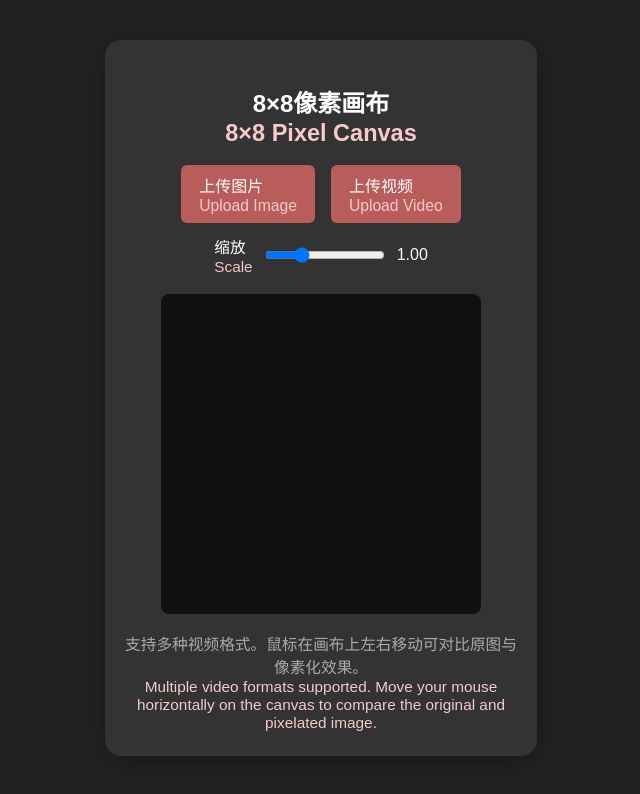
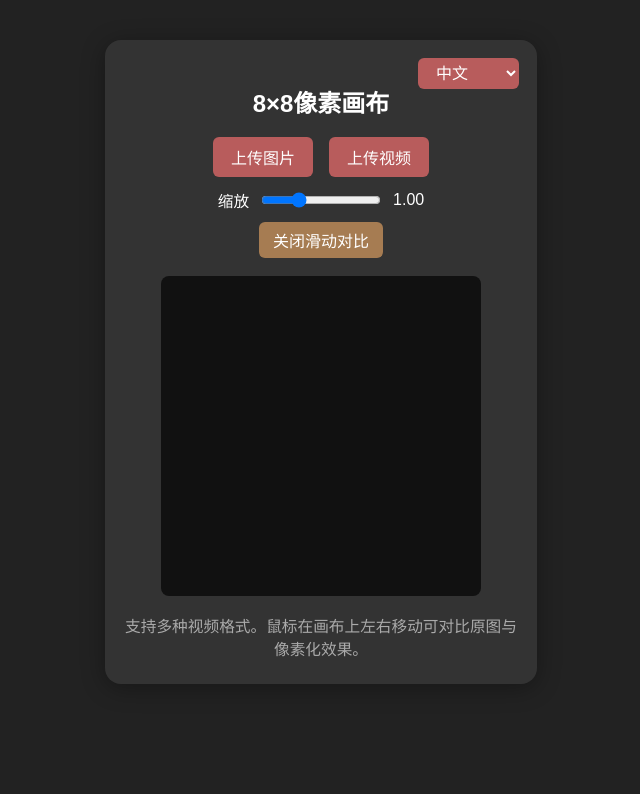
Before and after one commit to yvonneshih/pixelatedCanvastest, a plain HTML site: page index.html in a window 1280 px wide. Shown: the whole page, without its empty margins (319-959 px from the left). Drawn offline with Linux system fonts and the light colour scheme.

Commit message:
Update index.html

```diff
--- a/index.html
+++ b/index.html
@@ -1,4 +1,3 @@
-
 <!DOCTYPE html>
 <html lang="zh-CN">
 <head>
@@ -6,8 +5,8 @@
   <title>8×8像素画布 / 8×8 Pixel Canvas</title>
   <meta name="viewport" content="width=device-width, initial-scale=1.0">
   <style>
-    body { background: #222; color: #fff; font-family: Arial, sans-serif; margin: 0; padding: 0; }
-    .container { max-width: 400px; margin: 40px auto; background: #333; border-radius: 16px; box-shadow: 0 4px 24px #0005; padding: 24px 16px; }
+    body { background: #222; color: #fff; font-family: Arial, "PingFang SC", "Microsoft YaHei", "Malgun Gothic", "Apple SD Gothic Neo", "Nanum Gothic", sans-serif; margin: 0; padding: 0; }
+    .container { max-width: 400px; margin: 40px auto; background: #333; border-radius: 16px; box-shadow: 0 4px 24px #0005; padding: 24px 16px; position: relative;}
     h2 { text-align: center; margin-bottom: 18px; }
     #canvas { display: block; margin: 18px auto; background: #111; border-radius: 8px; touch-action: none; cursor: pointer;}
     .upload-btns { display: flex; justify-content: center; gap: 16px; margin-bottom: 12px;}
@@ -20,47 +19,155 @@
     .video-controls { text-align: center; margin-bottom: 10px; }
     .video-controls button { background: #b85c5c; color: #fff; border: none; border-radius: 6px; padding: 6px 18px; font-size: 1em; margin: 0 6px; }
     .video-controls button:active { background: #a67c52; }
+    .toggle-btn { background: #b85c5c; color: #fff; border: none; border-radius: 6px; padding: 6px 14px; font-size: 1em; cursor: pointer; margin-bottom: 10px; transition: background 0.2s; display: block; margin-left: auto; margin-right: auto;}
+    .toggle-btn.active { background: #a67c52; }
     video { display: none; }
     .error { color: #ffb3b3; text-align: center; margin: 8px 0; }
-    .bilingual { font-size: 0.98em; color: #f7cac9; }
+    .lang-select {
+      position: absolute; top: 18px; right: 18px;
+      background: #b85c5c; color: #fff; border: none; border-radius: 6px;
+      padding: 6px 14px; font-size: 1em; cursor: pointer; z-index: 10;
+      transition: background 0.2s;
+    }
+    @media (max-width: 500px) {
+      .container { padding: 12px 2vw; }
+      .lang-select { top: 8px; right: 8px; font-size: 0.95em; padding: 5px 10px;}
+    }
   </style>
 </head>
 <body>
   <div class="container">
-    <h2>
-      8×8像素画布<br>
-      <span class="bilingual">8×8 Pixel Canvas</span>
-    </h2>
+    <select class="lang-select" id="langSelect">
+      <option value="zh">中文</option>
+      <option value="en">English</option>
+      <option value="no">Norsk</option>
+      <option value="ko">한국어</option>
+    </select>
+    <h2 id="title"></h2>
     <div class="upload-btns">
-      <label>
-        上传图片<br><span class="bilingual">Upload Image</span>
+      <label id="imgLabel">
         <input type="file" accept="image/*" id="imgInput">
       </label>
-      <label>
-        上传视频<br><span class="bilingual">Upload Video</span>
+      <label id="videoLabel">
         <input type="file" accept="video/*,.mp4,.webm,.ogg,.avi,.mov,.mkv,.flv" id="videoInput">
       </label>
     </div>
     <div class="slider-group">
-      <label>缩放<br><span class="bilingual">Scale</span></label>
+      <label id="scaleLabel"></label>
       <input type="range" id="scaleSlider" min="0.2" max="3" step="0.01" value="1">
       <span id="scaleVal">1.00</span>
     </div>
+    <button class="toggle-btn" id="compareBtn"></button>
     <div class="video-controls" id="videoControls" style="display:none;">
-      <button id="playBtn">播放<br><span class="bilingual">Play</span></button>
-      <button id="pauseBtn">暂停<br><span class="bilingual">Pause</span></button>
+      <button id="playBtn"></button>
+      <button id="pauseBtn"></button>
     </div>
     <canvas id="canvas" width="320" height="320"></canvas>
     <video id="video" crossorigin="anonymous" playsinline webkit-playsinline></video>
     <div class="error" id="errorMsg"></div>
-    <div class="tip">
-      支持多种视频格式。鼠标在画布上左右移动可对比原图与像素化效果。<br>
-      <span class="bilingual">
-        Multiple video formats supported. Move your mouse horizontally on the canvas to compare the original and pixelated image.
-      </span>
-    </div>
+    <div class="tip" id="tip"></div>
   </div>
   <script>
+    // 多语言文本
+    const LANGS = [
+      {
+        code: "zh",
+        name: "中文",
+        title: "8×8像素画布",
+        imgLabel: "上传图片",
+        videoLabel: "上传视频",
+        scaleLabel: "缩放",
+        playBtn: "播放",
+        pauseBtn: "暂停",
+        tip: "支持多种视频格式。鼠标在画布上左右移动可对比原图与像素化效果。",
+        compareOn: "开启滑动对比",
+        compareOff: "关闭滑动对比",
+        err1: "视频无法读取帧，请尝试其他格式（推荐mp4/webm/ogg/avi/mov/mkv/flv）。",
+        err2: "视频加载失败，请尝试其他格式（推荐mp4/webm/ogg/avi/mov/mkv/flv）。"
+      },
+      {
+        code: "en",
+        name: "English",
+        title: "8×8 Pixel Canvas",
+        imgLabel: "Upload Image",
+        videoLabel: "Upload Video",
+        scaleLabel: "Scale",
+        playBtn: "Play",
+        pauseBtn: "Pause",
+        tip: "Multiple video formats supported. Move your mouse horizontally on the canvas to compare the original and pixelated image.",
+        compareOn: "Enable Compare",
+        compareOff: "Disable Compare",
+        err1: "Video frame cannot be read. Please try another format (mp4/webm/ogg/avi/mov/mkv/flv recommended).",
+        err2: "Video load failed. Please try another format (mp4/webm/ogg/avi/mov/mkv/flv recommended)."
+      },
+      {
+        code: "no",
+        name: "Norsk",
+        title: "8×8 Piksel Lerret",
+        imgLabel: "Last opp bilde",
+        videoLabel: "Last opp video",
+        scaleLabel: "Skala",
+        playBtn: "Spill av",
+        pauseBtn: "Pause",
+        tip: "Støtter flere videoformater. Flytt musen horisontalt over lerretet for å sammenligne originalen og pikselbildet.",
+        compareOn: "Aktiver sammenligning",
+        compareOff: "Deaktiver sammenligning",
+        err1: "Kan ikke lese videobilde. Prøv et annet format (mp4/webm/ogg/avi/mov/mkv/flv anbefales).",
+        err2: "Videoen kunne ikke lastes. Prøv et annet format (mp4/webm/ogg/avi/mov/mkv/flv anbefales)."
+      },
+      {
+        code: "ko",
+        name: "한국어",
+        title: "8×8 픽셀 캔버스",
+        imgLabel: "이미지 업로드",
+        videoLabel: "비디오 업로드",
+        scaleLabel: "확대/축소",
+        playBtn: "재생",
+        pauseBtn: "일시정지",
+        tip: "여러 비디오 포맷을 지원합니다. 캔버스에서 마우스를 좌우로 이동하면 원본과 픽셀화 이미지를 비교할 수 있습니다.",
+        compareOn: "비교 활성화",
+        compareOff: "비교 비활성화",
+        err1: "비디오 프레임을 읽을 수 없습니다. 다른 포맷(mp4/webm/ogg/avi/mov/mkv/flv 권장)을 시도해보세요.",
+        err2: "비디오를 불러올 수 없습니다. 다른 포맷(mp4/webm/ogg/avi/mov/mkv/flv 권장)을 시도해보세요."
+      }
+    ];
+    let langIdx = 0;
+
+    let compareEnabled = true;
+
+    function setLangByCode(code) {
+      langIdx = LANGS.findIndex(l => l.code === code);
+      if (langIdx === -1) langIdx = 0;
+      const L = LANGS[langIdx];
+      document.getElementById('title').textContent = L.title;
+      document.getElementById('imgLabel').childNodes[0].textContent = L.imgLabel;
+      document.getElementById('videoLabel').childNodes[0].textContent = L.videoLabel;
+      document.getElementById('scaleLabel').textContent = L.scaleLabel;
+      document.getElementById('playBtn').textContent = L.playBtn;
+      document.getElementById('pauseBtn').textContent = L.pauseBtn;
+      document.getElementById('tip').textContent = L.tip;
+      document.getElementById('compareBtn').textContent = compareEnabled ? L.compareOff : L.compareOn;
+      document.getElementById('compareBtn').className = compareEnabled ? 'toggle-btn active' : 'toggle-btn';
+      // 重新绑定input事件
+      document.getElementById('imgInput').addEventListener('change', imgInputHandler);
+      document.getElementById('videoInput').addEventListener('change', videoInputHandler);
+      // 清空错误
+      document.getElementById('errorMsg').textContent = '';
+    }
+
+    document.getElementById('langSelect').onchange = function() {
+      setLangByCode(this.value);
+      draw();
+    };
+
+    document.getElementById('compareBtn').onclick = function() {
+      compareEnabled = !compareEnabled;
+      setLangByCode(LANGS[langIdx].code);
+      if (!compareEnabled) showCompare = false;
+      draw();
+    };
+
+    // 画布相关
     const canvas = document.getElementById('canvas');
     const ctx = canvas.getContext('2d');
     const gridSize = 8;
@@ -74,7 +181,7 @@
     let animationId = null;
     let errorMsg = document.getElementById('errorMsg');
     let showCompare = false;
-    let compareX = canvas.width; // 鼠标横坐标，决定原图覆盖范围
+    let compareX = canvas.width;
 
     // 缩放滑块
     const scaleSlider = document.getElementById('scaleSlider');
@@ -86,7 +193,7 @@
     });
 
     // 上传图片
-    document.getElementById('imgInput').addEventListener('change', function(e) {
+    function imgInputHandler(e) {
       errorMsg.textContent = "";
       const file = e.target.files[0];
       if (!file) return;
@@ -104,10 +211,11 @@
       document.getElementById('videoControls').style.display = "none";
       video.pause();
       cancelAnimationFrame(animationId);
-    });
+    }
+    document.getElementById('imgInput').addEventListener('change', imgInputHandler);
 
     // 上传视频
-    document.getElementById('videoInput').addEventListener('change', function(e) {
+    function videoInputHandler(e) {
       errorMsg.textContent = "";
       const file = e.target.files[0];
       if (!file) return;
@@ -118,21 +226,23 @@
       video.currentTime = 0;
       video.oncanplay = function() {
         if (video.videoWidth === 0 || video.videoHeight === 0) {
-          errorMsg.textContent = "视频无法读取帧，请尝试其他格式（推荐mp4/webm/ogg/avi/mov/mkv/flv）。\nVideo frame cannot be read. Please try another format (mp4/webm/ogg/avi/mov/mkv/flv recommended).";
+          errorMsg.textContent = LANGS[langIdx].err1;
           return;
         }
-        imgObj.scale = 1;
-        scaleSlider.value = 1;
-        scaleVal.textContent = "1.00";
-        imgObj.x = (canvas.width - video.videoWidth) / 2;
-        imgObj.y = (canvas.height - video.videoHeight) / 2;
+        // 不再重置缩放和位置
+        // imgObj.scale = 1;
+        // scaleSlider.value = 1;
+        // scaleVal.textContent = "1.00";
+        // imgObj.x = (canvas.width - video.videoWidth) / 2;
+        // imgObj.y = (canvas.height - video.videoHeight) / 2;
         document.getElementById('videoControls').style.display = "";
         draw();
       };
       video.onerror = function() {
-        errorMsg.textContent = "视频加载失败，请尝试其他格式（推荐mp4/webm/ogg/avi/mov/mkv/flv）。\nVideo load failed. Please try another format (mp4/webm/ogg/avi/mov/mkv/flv recommended).";
+        errorMsg.textContent = LANGS[langIdx].err2;
       };
-    });
+    }
+    document.getElementById('videoInput').addEventListener('change', videoInputHandler);
 
     // 拖动图片/视频
     function getPointer(e) {
@@ -196,22 +306,26 @@
     canvas.addEventListener('mousemove', function(e) {
       if (!img && !isVideo) return;
       if (isDragging) return; // 拖动时不触发对比
+      if (!compareEnabled) return;
       showCompare = true;
       compareX = getPointer(e).x;
       draw();
     });
     canvas.addEventListener('mouseleave', function() {
+      if (!compareEnabled) return;
       showCompare = false;
       draw();
     });
     canvas.addEventListener('touchmove', function(e) {
       if (!img && !isVideo) return;
       if (isDragging) return;
+      if (!compareEnabled) return;
       showCompare = true;
       compareX = getPointer(e).x;
       draw();
     });
     canvas.addEventListener('touchend', function() {
+      if (!compareEnabled) return;
       showCompare = false;
       draw();
     });
@@ -304,7 +418,7 @@
         ctx.restore();
 
         // 滑动对比原图
-        if (showCompare && compareX > 0) {
+        if (compareEnabled && showCompare && compareX > 0) {
           ctx.save();
           ctx.beginPath();
           ctx.rect(0, 0, compareX, canvas.height);
@@ -314,6 +428,9 @@
         }
       }
     }
+
+    // 初始化语言
+    setLangByCode('zh');
   </script>
 </body>
 </html>
```
